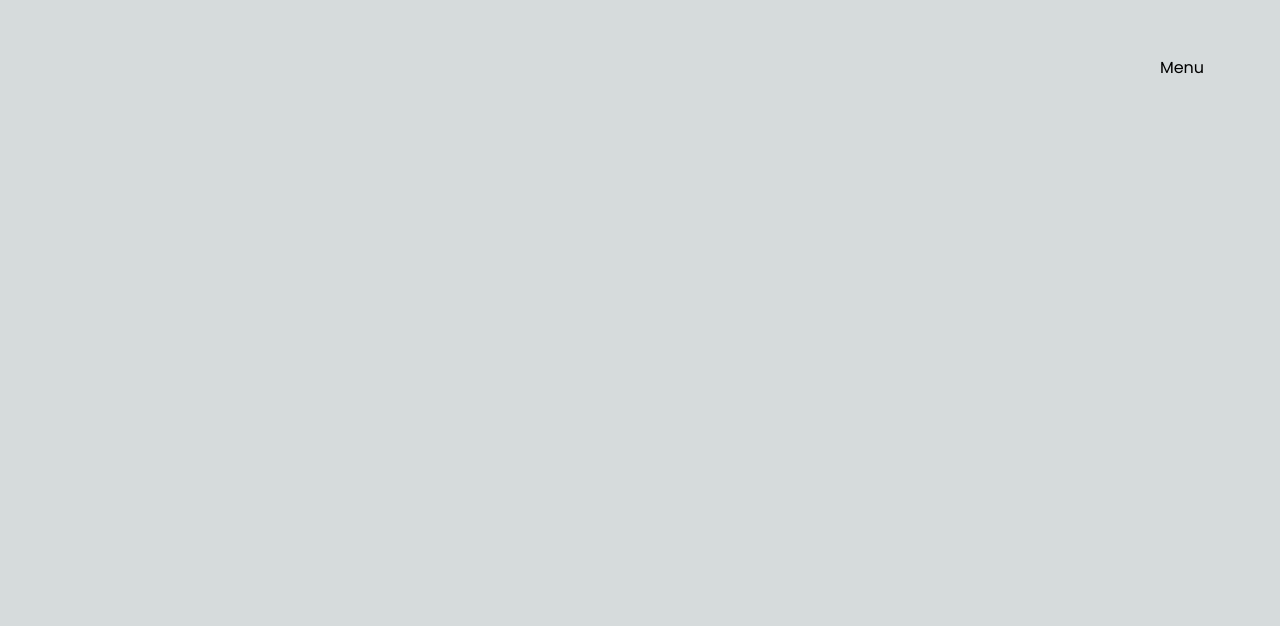
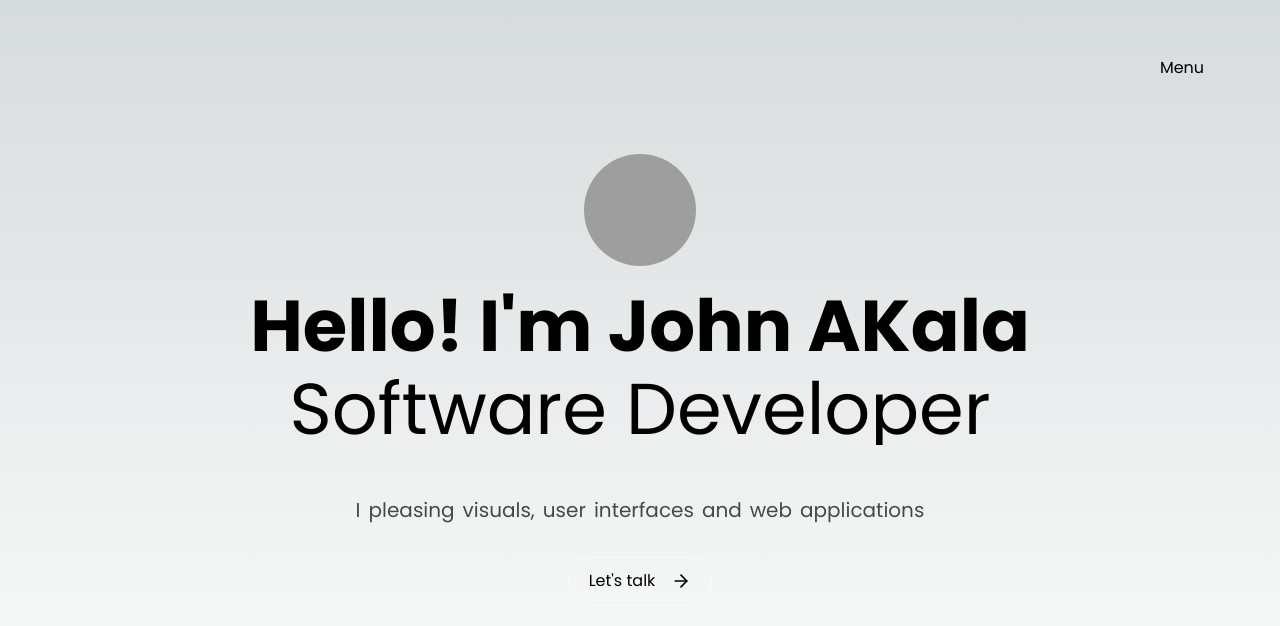
Before and after one commit to JohnOlshea/personal-portfolio-v1, a Next.js app: page / in a window 1280 px wide. Shown: the top 626 px of the page. Built offline with nearby package versions, Linux system fonts and the light colour scheme; grey boxes are pictures that could not be loaded.

Commit message:
Feat: Create preloader and hero section

```diff
--- a/src/app/page.tsx
+++ b/src/app/page.tsx
@@ -1,11 +1,35 @@
 import Header from "@/components/header";
+import { Hero } from "@/components/hero";
 import { UserObject } from "@/utils/interfaces";
 
 export default async function Home() {
   const res = {
     "success": true,
+
     "user": {
       "_id": "65b3a22c01d900e96c4219ae",
+      "about": {
+        "name": "John AKala",
+        "title": "Software Developer",
+        "subTitle": "I pleasing visuals, user interfaces and web applications",
+        "description": "As a React developer with 5 years of experience, I have honed my skills in JavaScript and am currently learning TypeScript to expand my expertise. I pride myself on being a quick learner and attentive listener, which allows me to collaborate effectively with clients to create efficient and scalable solutions. My focus is on developing user-friendly applications that solve real-world problems.",
+        "quote": "Live the Life as you want",
+        "exp_year": "5",
+        "address": "Abuja, Nigeria",
+        "some_total": "90",
+        "phoneNumber": "+234-12345678",
+        "contactEmail": "johnolshea@gmail.com",
+        "avatar": {
+          "public_id": "portfolio3/1713995155677-122l5x.webp",
+          "url": "https://portfolio-image-store.s3.ap-south-1.amazonaws.com/portfolio3/1713995155677-122l5x.webp"
+        },
+        "alternateAvatars": [
+          {
+            "public_id": "portfolio3/1713996156944-1hro1b.webp",
+            "url": "https://portfolio-image-store.s3.ap-south-1.amazonaws.com/portfolio3/1713996156944-1hro1b.webp"
+          }
+        ]
+      },
       "social_handles": [
         {
           "platform": "Instagram",
@@ -54,12 +78,14 @@ export default async function Home() {
   const { user } = res as UserObject;
   if (!user) return null;
   const {
+    about,
     social_handles,
   } = user;
 
   return (
     <main className="relative">
       <Header social={social_handles} />
+      <Hero about={about} />
     </main>
   );
 }
--- /dev/null
+++ b/src/components/hero.tsx
@@ -0,0 +1,63 @@
+"use client";
+
+import Image from "next/image";
+import { SlideIn, TextReveal, Transition } from "./ui";
+import { About } from "@/utils/interfaces";
+import Link from "next/link";
+import { ArrowRight } from "lucide-react";
+import { useState } from "react";
+import { PageLoad } from "./ui/page-load";
+
+export const Hero = ({ about }: { about: About }) => {
+  const [hideLoader, setHideLoader] = useState(true);
+
+  return (
+    <section className="h-dvh w-dvw overflow-hidden relative">
+      <span className="blob size-1/2 absolute top-20 left-0 blur-[100px]" />
+      {hideLoader ? (
+        <PageLoad hideLoader={hideLoader} setHideLoader={setHideLoader} />
+      ) : (
+        <div className="relative h-full w-full">
+          <div className="flex items-center justify-center flex-col h-full pb-10">
+            <Transition>
+              <Image
+                src={about.avatar.url}
+                width={200}
+                height={200}
+                alt={about.name}
+                className="rounded-full size-28 object-cover"
+              />
+            </Transition>
+            <div className="py-6 flex items-center flex-col">
+              <h2 className="md:text-7xl text-4xl font-bold overflow-hidden">
+                <SlideIn>Hello! I&apos;m {about.name}</SlideIn>
+              </h2>
+              <h1 className="md:text-7xl text-3xl overflow-hidden">
+                <SlideIn>{about.title}</SlideIn>
+              </h1>
+            </div>
+            <Transition viewport={{ once: true }} className="w-full">
+              <p className="opacity-70 md:text-xl py-4 w-10/12 md:w-2/3 mx-auto flex flex-wrap justify-center gap-2">
+                {about.subTitle.split(" ").map((word, index) => (
+                  <span key={index}>{word}</span>
+                ))}
+              </p>
+            </Transition>
+            <Transition viewport={{ once: true }}>
+              <Link
+                href={"#contact"}
+                className="px-5 py-3 mt-4 rounded-full border border-white/50 flex items-center gap-4 group"
+              >
+                <TextReveal>Let&apos;s talk</TextReveal>
+                <ArrowRight
+                  size={20}
+                  className="group-hover:rotate-90 transition-transform"
+                />
+              </Link>
+            </Transition>
+          </div>
+        </div>
+      )}
+    </section>
+  );
+};
--- a/src/components/ui/index.ts
+++ b/src/components/ui/index.ts
@@ -1 +1,2 @@
 export * from "./typography";
+export * from "./transitions";
--- /dev/null
+++ b/src/components/ui/page-load.tsx
@@ -0,0 +1,52 @@
+"use client";
+
+import { motion } from "framer-motion";
+import { useEffect, useState } from "react";
+
+interface PageLoadProps {
+  hideLoader: boolean;
+  setHideLoader: (value: boolean) => void;
+}
+
+export const PageLoad = ({ setHideLoader }: PageLoadProps) => {
+  const [counter, setCounter] = useState(0);
+
+  useEffect(() => {
+    const count = setInterval(() => {
+      if (counter < 100) {
+        setCounter(counter + 2);
+      } else {
+        clearInterval(count);
+      }
+    }, 25);
+
+    return () => {
+      clearInterval(count);
+    };
+  }, [counter]);
+
+  return (
+    <motion.div
+      initial={{ y: 0 }}
+      animate={{ y: "-100%" }}
+      transition={{ delay: 2.5, duration: 1, type: "tween" }}
+      onAnimationComplete={() => setHideLoader(false)}
+      className="fixed top-0 left-0 z-[9999] w-full h-full bg-background"
+    >
+      <div className="p-4 md:p-10 flex flex-col md:justify-between max-md:gap-8 w-full h-full">
+        <span className="font-semibold text-white/40">ThePortfolio</span>
+        <div className="flex flex-col max-md:justify-between max-md:h-full">
+          <p className="text-3xl md:text-5xl w-full md:w-2/5">
+            I develop pleasing visuals, user interfaces and web applications
+          </p>
+          <div className="flex justify-between items-end">
+            <span className="text-white/30">Loading...</span>
+            <motion.span className="md:text-9xl text-7xl font-semibold md:font-bold">
+              {counter}%
+            </motion.span>
+          </div>
+        </div>
+      </div>
+    </motion.div>
+  );
+};
--- /dev/null
+++ b/src/components/ui/transitions.tsx
@@ -0,0 +1,61 @@
+"use client";
+
+import { cn } from "@/utils/cn";
+import { HTMLMotionProps, motion } from "framer-motion";
+
+interface Props extends HTMLMotionProps<"span"> {}
+
+export const SlideIn = ({
+  className,
+  initial,
+  whileInView,
+  transition,
+  viewport,
+  ...rest
+}: Props) => {
+  const init = initial ? initial : { opacity: 0, y: "100%" };
+  const inView = whileInView ? whileInView : { opacity: 1, y: 0 };
+  const trans = transition ? transition : { duration: 0.5, delay: 0.3 };
+
+  return (
+    <motion.span
+      initial={init}
+      whileInView={inView}
+      transition={trans}
+      viewport={viewport ? viewport : { once: true }}
+      className={cn("inline-block overflow-hidden", className)}
+      {...rest}
+    />
+  );
+};
+
+interface TransitionProps extends HTMLMotionProps<"div"> {}
+export const Transition = ({
+  initial,
+  whileInView,
+  transition,
+  ...rest
+}: TransitionProps) => {
+  const init = initial ? initial : { opacity: 0 };
+  const inView = whileInView ? whileInView : { opacity: 1 };
+  const trans = transition ? transition : { duration: 0.8, delay: 0.4 };
+
+  return (
+    <motion.div
+      initial={init}
+      whileInView={inView}
+      transition={trans}
+      {...rest}
+    />
+  );
+};
+
+export const FadeIn = () => {
+  return (
+    <motion.div
+      initial={{ opacity: 0 }}
+      whileInView={{ opacity: 1 }}
+      transition={{ duration: 0.5, delay: 0.3 }}
+    ></motion.div>
+  );
+};
```
Also changed, not shown: src/utils/interfaces.ts (+20 -0 lines).
